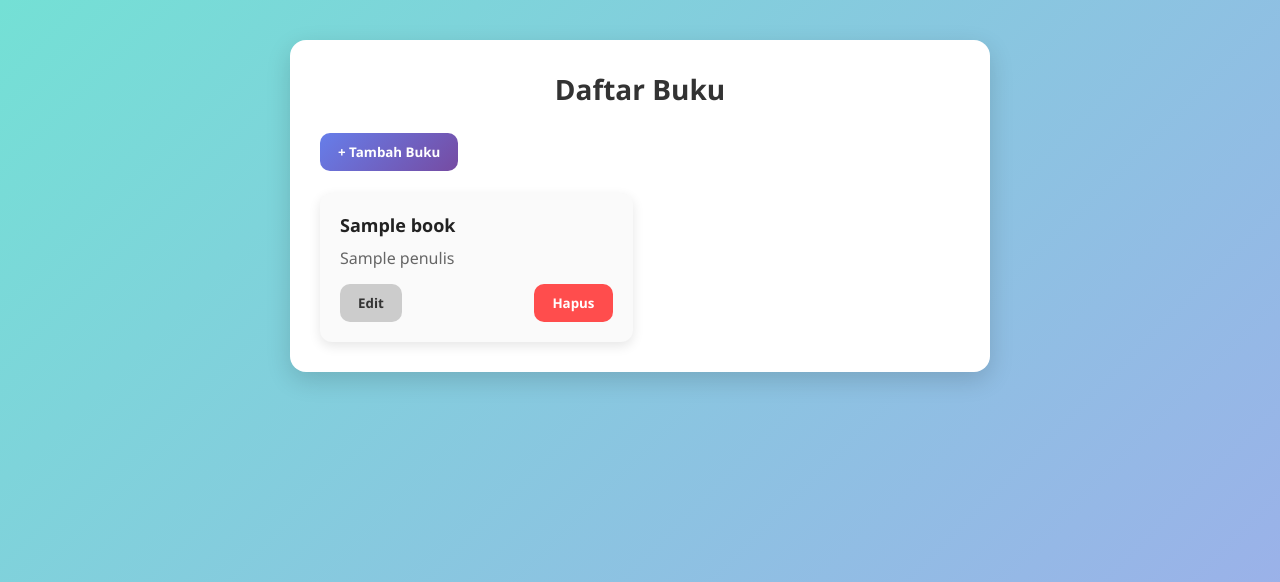
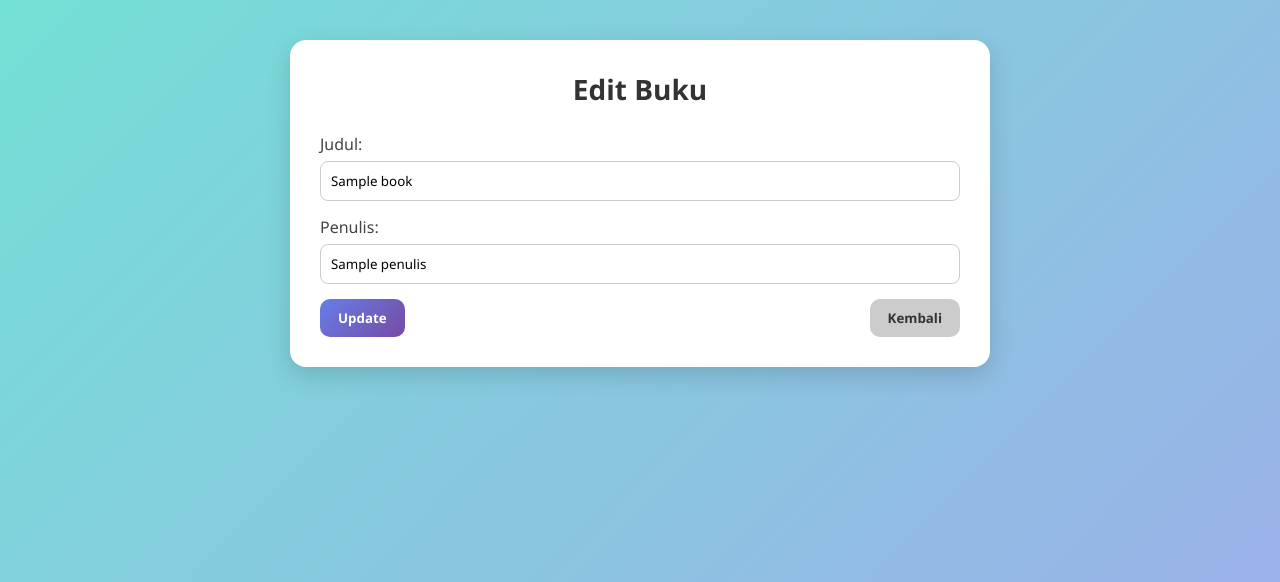
Before and after one commit to Haffi24/FlaskSQLite_181, a Flask app: template Templates/add.html in a window 1280 px wide. Shown: the top 582 px of the page. Run offline with Flask 3, Linux system fonts and the light colour scheme; the template is opened without the code that fills it: most values are stand-ins (such as "Sample title", 1, 10 or a date in 2020).

Commit message:
memperbaiki app serta add

```diff
--- a/Templates/add.html
+++ b/Templates/add.html
@@ -2,30 +2,24 @@
 <html lang="en">
 <head>
     <meta charset="UTF-8">
-    <title>Daftar Buku</title>
+    <title>Edit Buku</title>
     <link rel="stylesheet" href="{{ url_for('static', filename='style.css') }}">
 </head>
 <body>
-<div class="container">
-    <h1 class="title">Daftar Buku</h1>
-    <div class="actions">
-        <a href="{{ url_for('add') }}"><button class="btn primary">+ Tambah Buku</button></a>
+    <div class="container">
+        <h1 class="title">Edit Buku</h1>
+        <form method="post" class="form">
+            <label>Judul:</label>
+            <input type="text" name="judul" value="{{ book.judul }}" required>
+
+            <label>Penulis:</label>
+            <input type="text" name="penulis" value="{{ book.penulis }}" required>
+
+            <div class="form-actions">
+                <button type="submit" class="btn primary">Update</button>
+                <a href="{{ url_for('index') }}"><button type="button" class="btn">Kembali</button></a>
+            </div>
+        </form>
     </div>
-    <br>
-    <div class="card-list">
-        {% for b in books %}
-        <div class="card">
-            <h3>{{ b.judul }}</h3>
-            <p>{{ b.penulis }}</p>
-            <div class="card-actions">
-                <a href="{{ url_for('edit', id=b.id) }}"><button class="btn">Edit</button></a>
-                <a href="{{ url_for('delete', id=b.id) }}"><button class="btn danger">Hapus</button></a>
-            </div>
-        </div>
-        {% else %}
-        <p class="empty">Belum ada buku</p>
-        {% endfor %}
-    </div>
-</div>
 </body>
 </html>
--- a/app.py
+++ b/app.py
@@ -26,13 +26,14 @@ def index():
     conn = connectdb()
     books = conn.execute("SELECT * FROM books").fetchall()
     conn.close()
-    return render_template("index.html", books=books)
+    return render_template('index.html', books=books)
 
 @app.route('/add', methods=['GET', 'POST'])
 def add():
     if request.method == 'POST':
-        judul = request.form["judul"]
-        penulis = request.form["penulis"]
+        judul = request.form['judul']
+        penulis = request.form['penulis']
+
         conn = connectdb()
         conn.execute("INSERT INTO books (judul, penulis) VALUES (?, ?)", (judul, penulis))
         conn.commit()
@@ -46,12 +47,11 @@ def edit(id):
     book = conn.execute("SELECT * FROM books WHERE id = ?", (id,)).fetchone()
 
     if not book:
-        conn.close()
         return "Buku tidak ditemukan", 404
 
     if request.method == 'POST':
-        judul = request.form["judul"]
-        penulis = request.form["penulis"]
+        judul = request.form['judul']
+        penulis = request.form['penulis']
         conn.execute("UPDATE books SET judul = ?, penulis = ? WHERE id = ?", (judul, penulis, id))
         conn.commit()
         conn.close()
@@ -70,5 +70,4 @@ def delete(id):
 
 if __name__ == '__main__':
     init_db()
-    # Menjalankan di host 0.0.0.0 agar bisa diakses di jaringan lokal
-    app.run(host='0.0.0.0', port=6001, debug=True)
+    app.run(host='0.0.0.0', port=6007, debug=True)
```
